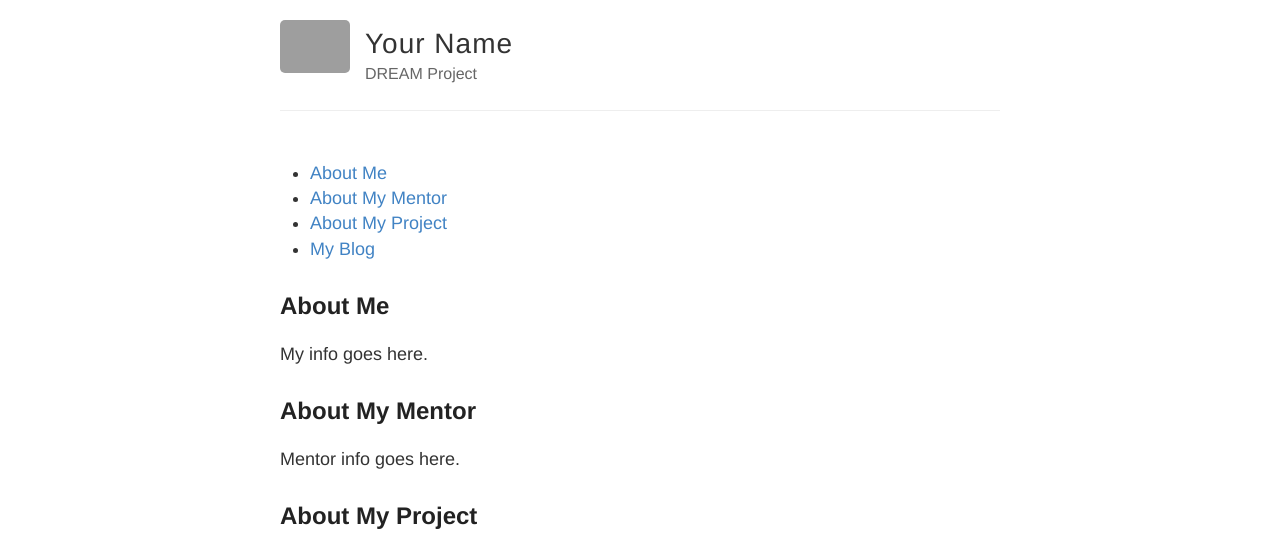
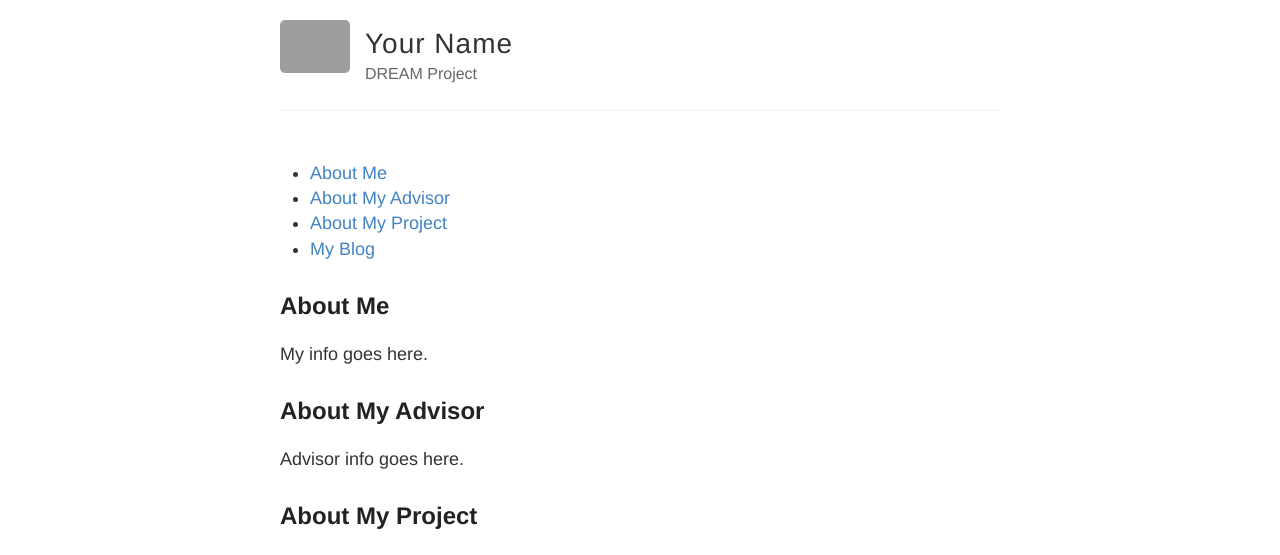
Before and after one commit to zhindley/zhindley.github.io, a Jekyll site: the page built from index.md, in a window 1280 px wide. Shown: the top 555 px of the page. Built offline with Jekyll 4.4.1, drawn with Linux system fonts in a browser that asks for light colours; grey boxes are pictures that could not be loaded.

Commit message:
Update index.md

```diff
--- a/index.md
+++ b/index.md
@@ -10,9 +10,9 @@ title: Summer 2020 DREU Project Site
 
 My info goes here.
 
-## About My Mentor
+## About My Advisor
 
-Mentor info goes here.
+Advisor info goes here.
 
 ## About My Project
 
```
Also changed, not shown: other parts of index.md (+1 -1 lines).
